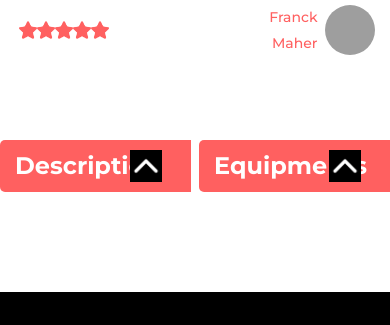
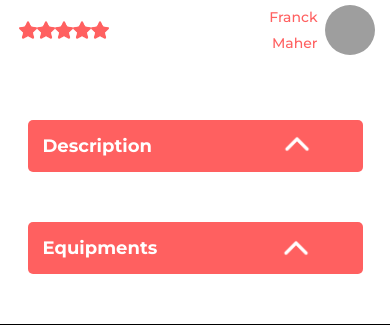
Before and after one commit to Sofiane5900/Kasa, a React (Create React App) app: page /locations/0979876d in a window 390 px wide. Shown: the part 519-844 px from the top of the page. Built offline with nearby package versions, Linux system fonts and the light colour scheme; grey boxes are pictures that could not be loaded.

Commit message:
ajout de la version mobile sur les bouttons

```diff
--- a/src/Locations.css
+++ b/src/Locations.css
@@ -75,7 +75,7 @@
 }
 
 .infos__collapse--expanded {
-    max-height: 10px;
+    max-height: 200px;
 }
 
 
@@ -218,16 +218,26 @@
     padding: 10px 20px 10px 15px;
 }
 
-.arrow-up {
+.equipements_arrow {
     position: absolute;
-    right: 15%;
-    top: 20%;
+    right: 21.5%;
+    top: 85%;
     width: 32px;
     height: 32px;
     cursor: pointer;
-    background-color: black;
     z-index: 3;
 }
+
+.description_arrow {
+    position: absolute;
+    left: 45%;
+    top: 85%;
+    width: 32px;
+    height: 32px;
+    cursor: pointer;
+    z-index: 3;
+}
+
 
 .rotate {
     animation: rotate 1s ease;
@@ -356,4 +366,69 @@
     }
 
 
+    .infos__description--container {
+        display: flex;
+        width: 335px;
+        flex-direction: column;
+        margin: auto;
+        padding: 0;
+        margin-bottom: 50px;
+    }
+
+    .infos__btn--container {
+        width: 335px;
+        margin: auto;
+        padding: 0;
+        margin-top: 50px;
+    }
+
+    .infos__button {
+        width: 335px;
+        height: 52px;
+        font-size: 18px;
+        padding: 10px 20px 10px 15px;
+    }
+
+    .infos__button--text {
+        width: 335px;
+        overflow: hidden;
+        text-align: center;
+        background: #f6f6f6;
+        font-size: 14px;
+        line-height: 23px;
+        margin-bottom: 1rem;
+        margin-top: -1.2rem;
+        padding: 35px 0px 25px 0px;
+    }
+
+    .infos__equipement--list {
+        width: 335px;
+        text-align: center;
+        background: #f6f6f6;
+        font-size: 14px;
+        line-height: 23px;
+        margin-bottom: 1rem;
+        margin-top: -1.2rem;
+        padding: 35px 0px 25px 0px;
+    }
+
+    .description_arrow {
+        position: absolute;
+        left: 72%;
+        top: 76.6%;
+        width: 32px;
+        height: 32px;
+        cursor: pointer;
+        z-index: 3;
+    }
+
+    .equipements_arrow {
+        position: absolute;
+        right: 20%;
+        top: 89%;
+        width: 32px;
+        height: 32px;
+        cursor: pointer;
+        z-index: 3;
+    }
 }
--- a/src/components/informations.jsx
+++ b/src/components/informations.jsx
@@ -27,9 +27,6 @@ const InfosComponent = ({ location }) => {
                 <button type="button" className="infos__button" onClick={toggleDescription}>
                     Description
                 </button>
-                <div className="infos__arrow">
-                    <img className={`arrow-up ${arrowRotationDescription ? 'rotate' : ''}`} src={ArrowUp} alt="arrowup" onClick={toggleDescription} />
-                </div>
                 <div className={`infos__collapse ${showDescription ? 'infos__collapse--expanded' : ''}`}>
                     <p className="infos__button--text">{location.description}</p>
                 </div>
@@ -38,9 +35,6 @@ const InfosComponent = ({ location }) => {
                 <button type="button" className="infos__button" onClick={toggleEquipments}>
                     Equipments
                 </button>
-                <div className="infos__arrow">
-                    <img className={`arrow-up ${arrowRotationEquipments ? 'rotate' : ''}`} src={ArrowUp} alt="arrowup" onClick={toggleEquipments} />
-                </div>
                 <div className={`infos__collapse ${showEquipments ? 'infos__collapse--expanded' : ''}`}>
                     <ul className='infos__equipement--list'>
                         {location.equipments.map((equipment, index) => (
@@ -48,6 +42,12 @@ const InfosComponent = ({ location }) => {
                         ))}
                     </ul>
                 </div>
+            </div>
+            <div className="infos__arrow">
+                <img className={`description_arrow ${arrowRotationDescription ? 'rotate' : ''}`} src={ArrowUp} alt="arrowup" onClick={toggleDescription} />
+            </div>
+            <div className="infos__arrow">
+                <img className={`equipements_arrow ${arrowRotationEquipments ? 'rotate' : ''}`} src={ArrowUp} alt="arrowup" onClick={toggleEquipments} />
             </div>
         </div>
     );
```
